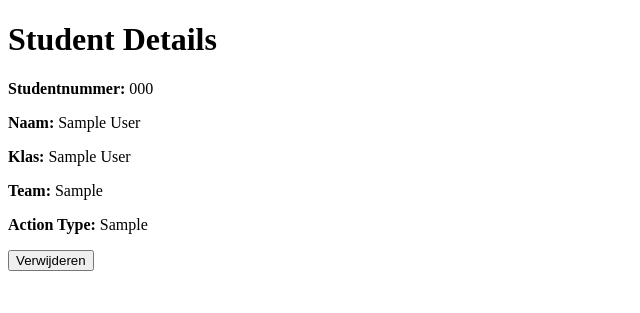
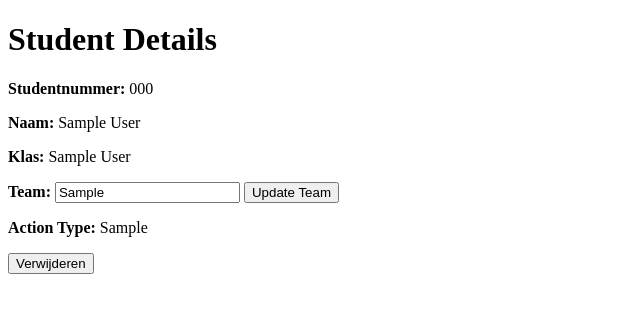
Before and after one commit to Sami-1038442/SecurityWP3, a Flask app: page /student_details/000 in a window 1280 px wide. Shown: the top 313 px of the page, without its empty margins (0-640 px from the left). Run offline with Flask 3, Linux system fonts and the light colour scheme; a user stored in the database is signed in; tables that the repository leaves empty hold one stand-in row (values such as "Sample post").

Commit message:
team edit

```diff
--- a/templates/student_details.html
+++ b/templates/student_details.html
@@ -10,12 +10,37 @@
     <p><strong>Studentnummer:</strong> {{ student.student_number }}</p>
     <p><strong>Naam:</strong> {{ student.name }}</p>
     <p><strong>Klas:</strong> {{ student.class_name }}</p>
-    <p><strong>Team:</strong> {{ student.team }}</p>
+    <p><strong>Team:</strong>
+        <input type="text" id="team" name="team" value="{{ student.team }}">
+        <button id="update-team-button">Update Team</button>
+    </p>
     <p><strong>Action Type:</strong> {{ student.action_type }}</p>
 
     <button onclick="deleteStudent({{ student.student_number }})">Verwijderen</button>
 
+    <div id="update-message"></div>
+
     <script>
+        document.getElementById('update-team-button').addEventListener('click', function(event) {
+            event.preventDefault();
+            const team = document.getElementById('team').value;
+
+            fetch(`/api/admin/student/{{ student.student_number }}/edit`, {
+                method: 'POST',
+                headers: {
+                    'Content-Type': 'application/json'
+                },
+                body: JSON.stringify({ team: team })
+            })
+            .then(response => response.json())
+            .then(data => {
+                if (data.result === 'ok') {
+                    document.getElementById('update-message').innerText = 'Team updated successfully.';
+                } else {
+                    document.getElementById('update-message').innerText = 'Failed to update team.';
+                }
+            });
+        });
         function deleteStudent(studentNumber) {
             fetch(`/api/admin/delete_student/${studentNumber}`, {
                 method: 'DELETE'
```
Also changed, not shown: 2 other files.
